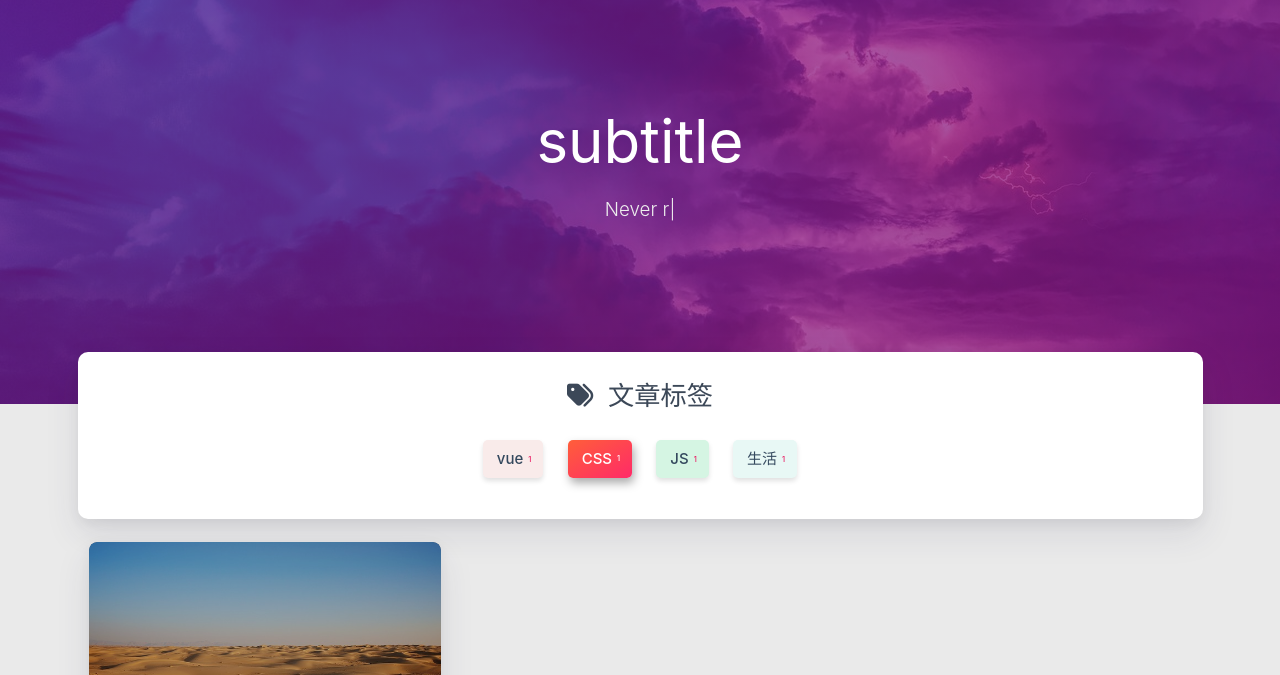
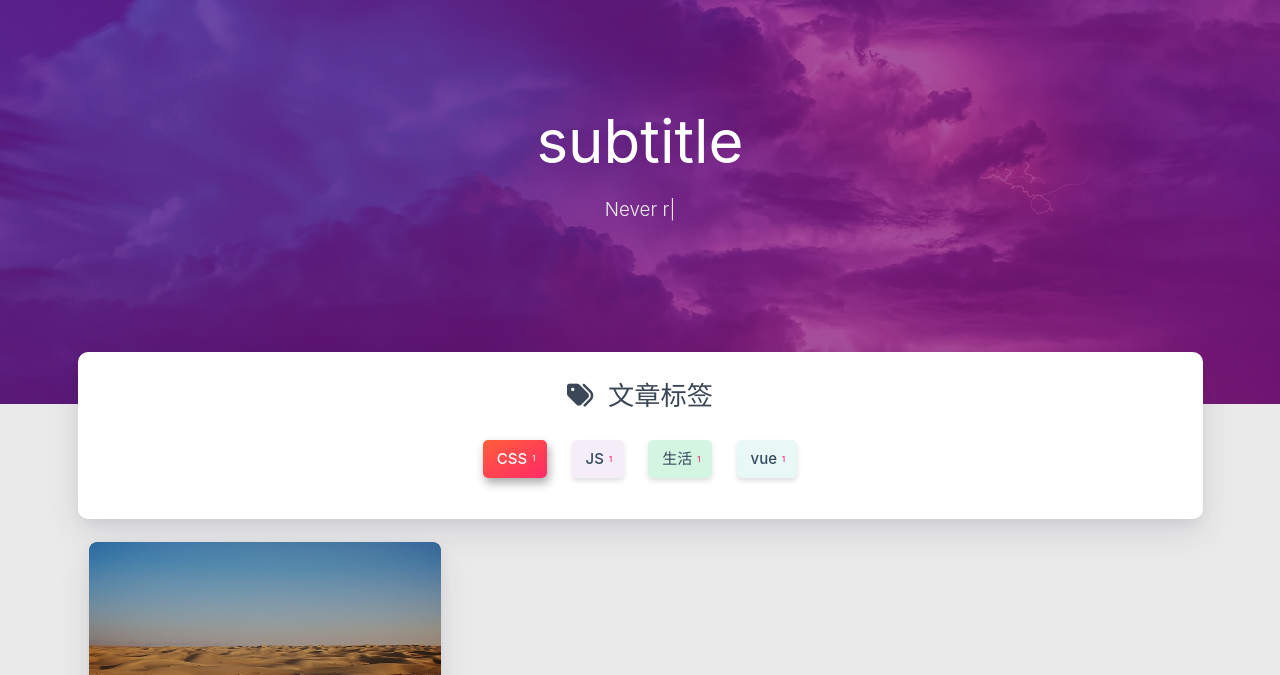
Before and after one commit to Xiaoqinhong/xqh-blog.github.io, a plain HTML site: page tags/CSS/index.html in a window 1280 px wide. Shown: the part 76-751 px from the top of the page. Drawn offline with Linux system fonts and the light colour scheme; some packages are replaced by stand-ins of ours; no server answers; a script that the page names is missing.

Commit message:
Site updated: 2022-12-06 22:28:00

```diff
--- a/tags/CSS/index.html
+++ b/tags/CSS/index.html
@@ -391,19 +391,10 @@
             <div class="tag-chips">
 
 
-                <a href="/tags/vue/" title="vue: 1">
-                    <span class="chip center-align waves-effect waves-light
-                             chip-default "
-                            data-tagname="vue" style="background-color: #F9EBEA;">vue
-                        <span class="tag-length">1</span>
-                    </span>
-                </a>
-
-
                 <a href="/tags/CSS/" title="CSS: 1">
                     <span class="chip center-align waves-effect waves-light
                              chip-active "
-                            data-tagname="CSS" style="background-color: #F5EEF8;">CSS
+                            data-tagname="CSS" style="background-color: #F9EBEA;">CSS
                         <span class="tag-length">1</span>
                     </span>
                 </a>
@@ -412,7 +403,7 @@
                 <a href="/tags/JS/" title="JS: 1">
                     <span class="chip center-align waves-effect waves-light
                              chip-default "
-                            data-tagname="JS" style="background-color: #D5F5E3;">JS
+                            data-tagname="JS" style="background-color: #F5EEF8;">JS
                         <span class="tag-length">1</span>
                     </span>
                 </a>
@@ -421,7 +412,16 @@
                 <a href="/tags/%E7%94%9F%E6%B4%BB/" title="生活: 1">
                     <span class="chip center-align waves-effect waves-light
                              chip-default "
-                            data-tagname="生活" style="background-color: #E8F8F5;">生活
+                            data-tagname="生活" style="background-color: #D5F5E3;">生活
+                        <span class="tag-length">1</span>
+                    </span>
+                </a>
+
+
+                <a href="/tags/vue/" title="vue: 1">
+                    <span class="chip center-align waves-effect waves-light
+                             chip-default "
+                            data-tagname="vue" style="background-color: #E8F8F5;">vue
                         <span class="tag-length">1</span>
                     </span>
                 </a>
```
Also changed, not shown: tags/JS/index.html (+12 -12 lines), tags/vue/index.html (+12 -12 lines), tags/生活/index.html (+12 -12 lines).
